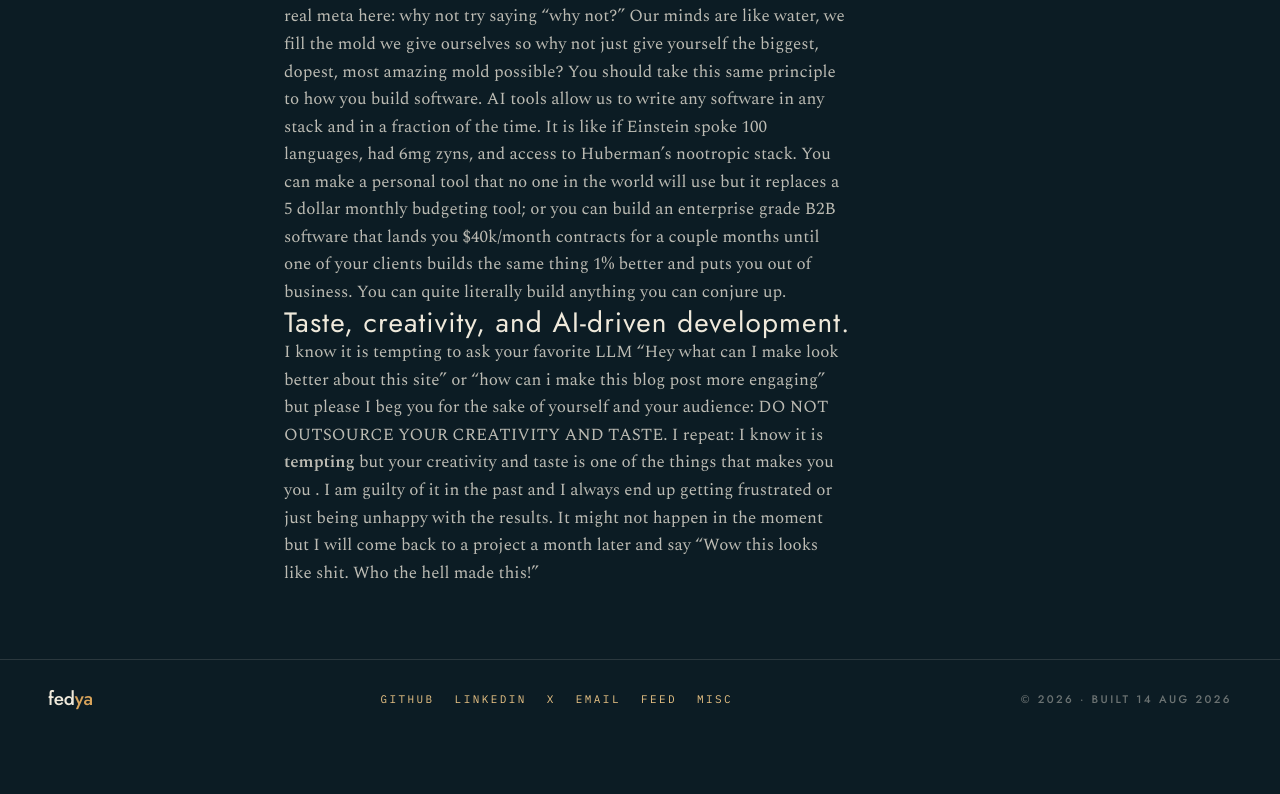
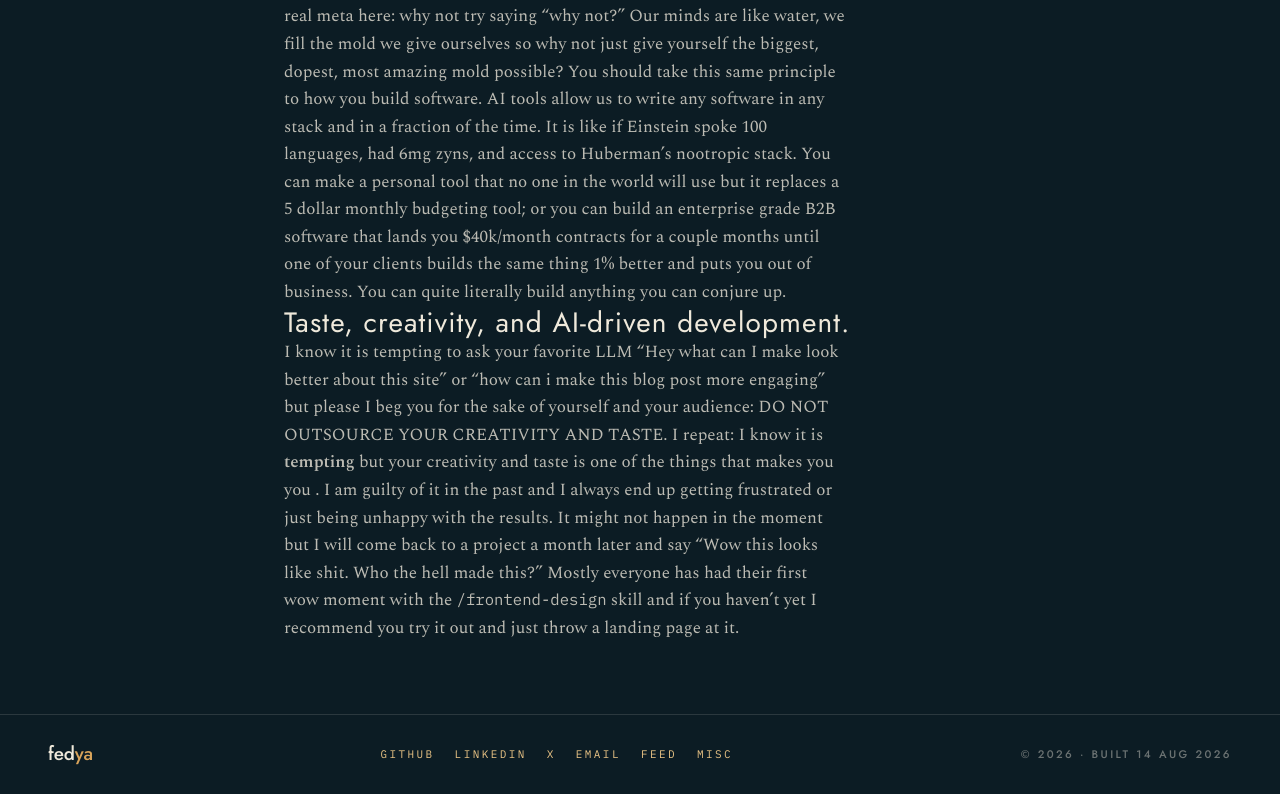
Before and after one commit to grassfedya/fedyaai, an Astro site: page /blog/taste-the-last-frontier-of-software-development in a window 1280 px wide. Shown: the part 1355-2149 px from the top of the page. Before the commit the page ends 2094 px from the top, so only its background shows below. Built offline with nearby package versions, Linux system fonts and the light colour scheme; Astro itself is replaced by a stand-in of ours.

Commit message:
Update src/content/blog/taste-the-last-frontier-of-software-development.md (via Pages CMS)

```diff
--- a/src/content/blog/taste-the-last-frontier-of-software-development.md
+++ b/src/content/blog/taste-the-last-frontier-of-software-development.md
@@ -28,4 +28,4 @@ Why not? Really? Have you asked yourself that? If your reasoning boils down to "
 
 ### Taste, creativity, and AI-driven development.
 
-I know it is tempting to ask your favorite LLM "Hey what can I make look better about this site" or "how can i make this blog post more engaging" but please I beg you for the sake of yourself and your audience: DO NOT OUTSOURCE YOUR CREATIVITY AND TASTE. I repeat: I know it is **tempting** but your creativity and taste is one of the things that makes you you . I am guilty of it in the past and I always end up getting frustrated or just being unhappy with the results. It might not happen in the moment but I will come back to a project a month later and say "Wow this looks like shit. Who the hell made this!"
+I know it is tempting to ask your favorite LLM "Hey what can I make look better about this site" or "how can i make this blog post more engaging" but please I beg you for the sake of yourself and your audience: DO NOT OUTSOURCE YOUR CREATIVITY AND TASTE. I repeat: I know it is **tempting** but your creativity and taste is one of the things that makes you you . I am guilty of it in the past and I always end up getting frustrated or just being unhappy with the results. It might not happen in the moment but I will come back to a project a month later and say "Wow this looks like shit. Who the hell made this?" Mostly everyone has had their first wow moment with the `/frontend-design`  skill and if you haven't yet I recommend you try it out and just throw a landing page at it.
```
